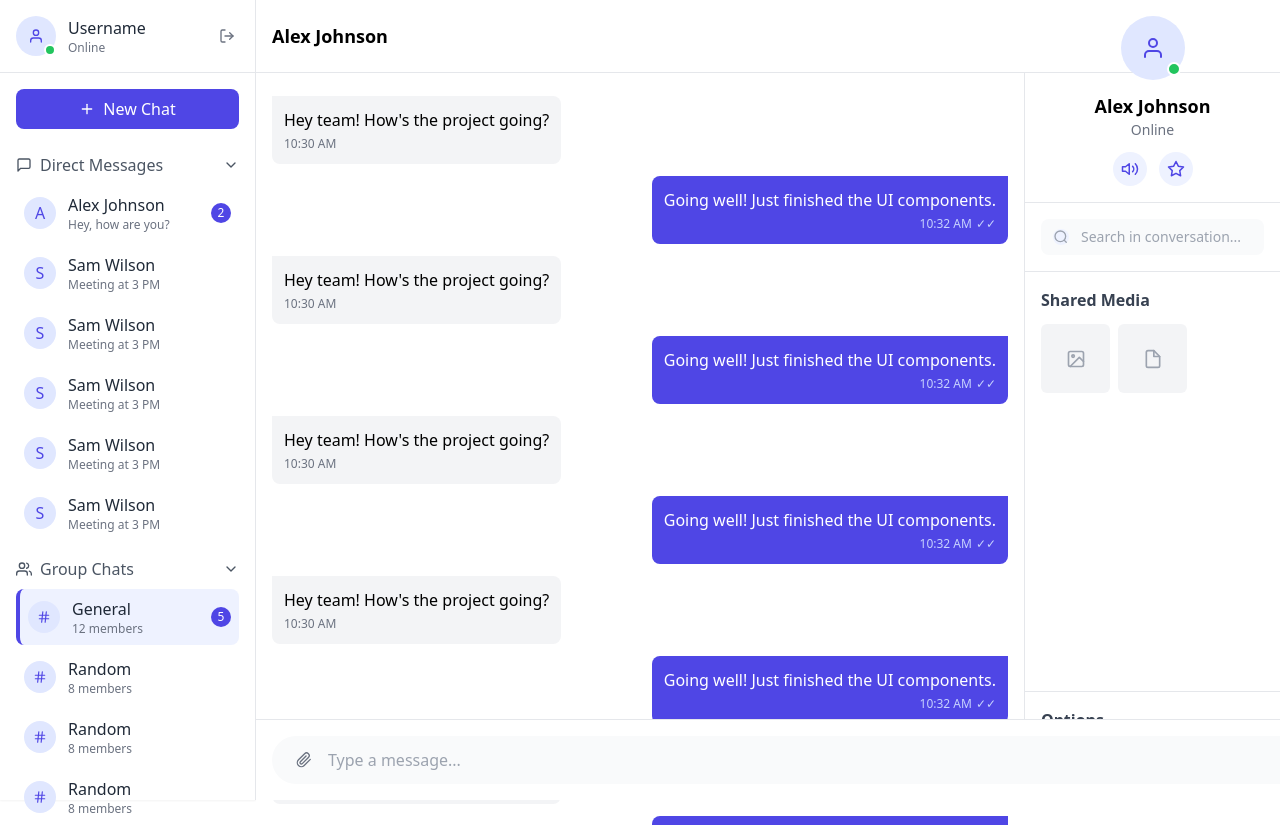
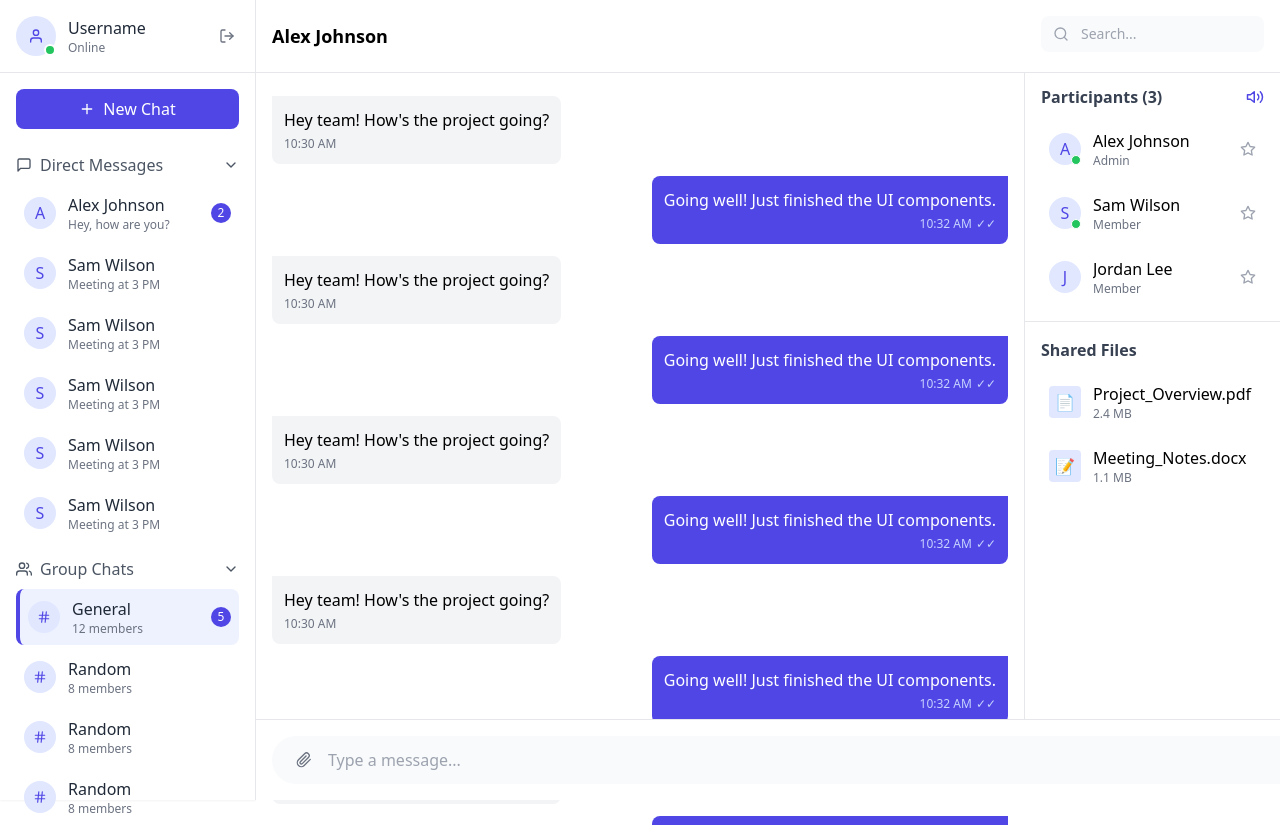
Before and after one commit to akashagrahari78/ChatterBox, a React (Vite) app in the folder frontend/: page / in a window 1280 px wide. Shown: the top 825 px of the page. Built offline with nearby package versions, Linux system fonts and the light colour scheme.

Commit message:
group chat rightSidebar created

```diff
--- a/frontend/src/App.jsx
+++ b/frontend/src/App.jsx
@@ -6,8 +6,8 @@ import SignUp from './pages/Signup'
 import { ToastContainer, toast } from 'react-toastify';
 import LeftSidebar from './components/LeftSidebar'
 import MainChatArea from './components/MainChatArea'
-import RightSidebar from './components/RightSidebar'
-import UserChatSidebar from './components/UserChatSidebar'
+import RightSidebar from './components/GroupRightSideBar'
+import GroupRightSideBar from './components/GroupRightSideBar'
 
 
 const App = () => {
@@ -22,8 +22,8 @@ const App = () => {
         <div className="flex ">
           <LeftSidebar />
           <MainChatArea />
-          {/* <RightSidebar />  */}
-          <UserChatSidebar/>
+          <RightSidebar />
+          {/* <GroupRightSideBar/> */}
         </div>
       } />
       </Routes>
--- /dev/null
+++ b/frontend/src/components/GroupRightSideBar.jsx
@@ -0,0 +1,104 @@
+import { motion } from "framer-motion";
+import { FiSearch, FiVolume2, FiStar, FiSettings } from "react-icons/fi";
+
+const GroupRightSideBar = () => {
+  // Mock data - replace with real data from context
+  const participants = [
+    { id: 1, name: "Alex Johnson", role: "Admin", online: true },
+    { id: 2, name: "Sam Wilson", role: "Member", online: true },
+    { id: 3, name: "Jordan Lee", role: "Member", online: false }
+  ];
+
+  const files = [
+    { id: 1, name: "Project_Overview.pdf", type: "pdf", size: "2.4 MB" },
+    { id: 2, name: "Meeting_Notes.docx", type: "doc", size: "1.1 MB" }
+  ];
+
+  return (
+    <motion.div
+      initial={{ x: 20, opacity: 0 }}
+      animate={{ x: 0, opacity: 1 }}
+      transition={{ duration: 0.3 }}
+      className="w-64 h-screen bg-white border-l  border-gray-200 flex flex-col"
+    >
+      {/* Search Bar */}
+      <div className="p-4 border-b border-gray-200">
+        <div className="relative">
+          <input
+            type="text"
+            placeholder="Search..."
+            className="w-full pl-10 pr-4 py-2 bg-gray-50 rounded-lg focus:outline-none focus:ring-2 focus:ring-indigo-100 text-sm"
+          />
+          <FiSearch className="absolute left-3 top-2.5 text-gray-400" />
+        </div>
+      </div>
+
+      {/* Participants Section */}
+      <div className="p-4 border-b border-gray-200">
+        <div className="flex justify-between items-center mb-3">
+          <h3 className="font-semibold text-gray-700">Participants (3)</h3>
+          <button className="text-indigo-600 hover:text-indigo-800">
+            <FiVolume2 size={18} />
+          </button>
+        </div>
+        <div className="space-y-2">
+          {participants.map((user) => (
+            <motion.div
+              key={user.id}
+              whileHover={{ backgroundColor: "#F5F3FF" }} // indigo-50
+              className="flex items-center p-2 rounded-lg cursor-pointer"
+            >
+              <div className="relative mr-3">
+                <div className="w-8 h-8 rounded-full bg-indigo-100 flex items-center justify-center text-indigo-600">
+                  {user.name.charAt(0)}
+                </div>
+                {user.online && (
+                  <div className="absolute bottom-0 right-0 w-2.5 h-2.5 bg-green-500 rounded-full border border-white"></div>
+                )}
+              </div>
+              <div className="flex-1 min-w-0">
+                <p className="font-medium truncate">{user.name}</p>
+                <p className="text-xs text-gray-500 truncate">{user.role}</p>
+              </div>
+              <button className="text-gray-400 hover:text-yellow-500">
+                <FiStar size={16} />
+              </button>
+            </motion.div>
+          ))}
+        </div>
+      </div>
+
+      {/* Shared Files Section */}
+      <div className="p-4 border-b border-gray-200 flex-1">
+        <h3 className="font-semibold text-gray-700 mb-3">Shared Files</h3>
+        <div className="space-y-2">
+          {files.map((file) => (
+            <motion.div
+              key={file.id}
+              whileHover={{ backgroundColor: "#F5F3FF" }}
+              className="flex items-center p-2 rounded-lg cursor-pointer"
+            >
+              <div className="w-8 h-8 rounded bg-indigo-100 flex items-center justify-center text-indigo-600 mr-3">
+                {file.type === "pdf" ? "📄" : "📝"}
+              </div>
+              <div className="flex-1 min-w-0">
+                <p className="font-medium truncate">{file.name}</p>
+                <p className="text-xs text-gray-500">{file.size}</p>
+              </div>
+            </motion.div>
+          ))}
+        </div>
+      </div>
+
+      {/* Settings Footer */}
+      <div className="p-3 bg-gray-50 border-t border-gray-200">
+        <button className="flex items-center justify-center w-full p-2 rounded-lg text-indigo-600 hover:bg-indigo-50">
+          <FiSettings className="mr-2" />
+          <span>Chat Settings</span>
+        </button>
+      </div>
+    </motion.div>
+  );
+};
+
+export default GroupRightSideBar;
--- a/frontend/src/components/RightSidebar.jsx
+++ /dev/null
@@ -1,11 +0,0 @@
- import React from 'react'
-
- const RightSidebar = () => {
-   return (
-     <div>
-       RightSidebar
-     </div>
-   )
- }
-
- export default RightSidebar
```
